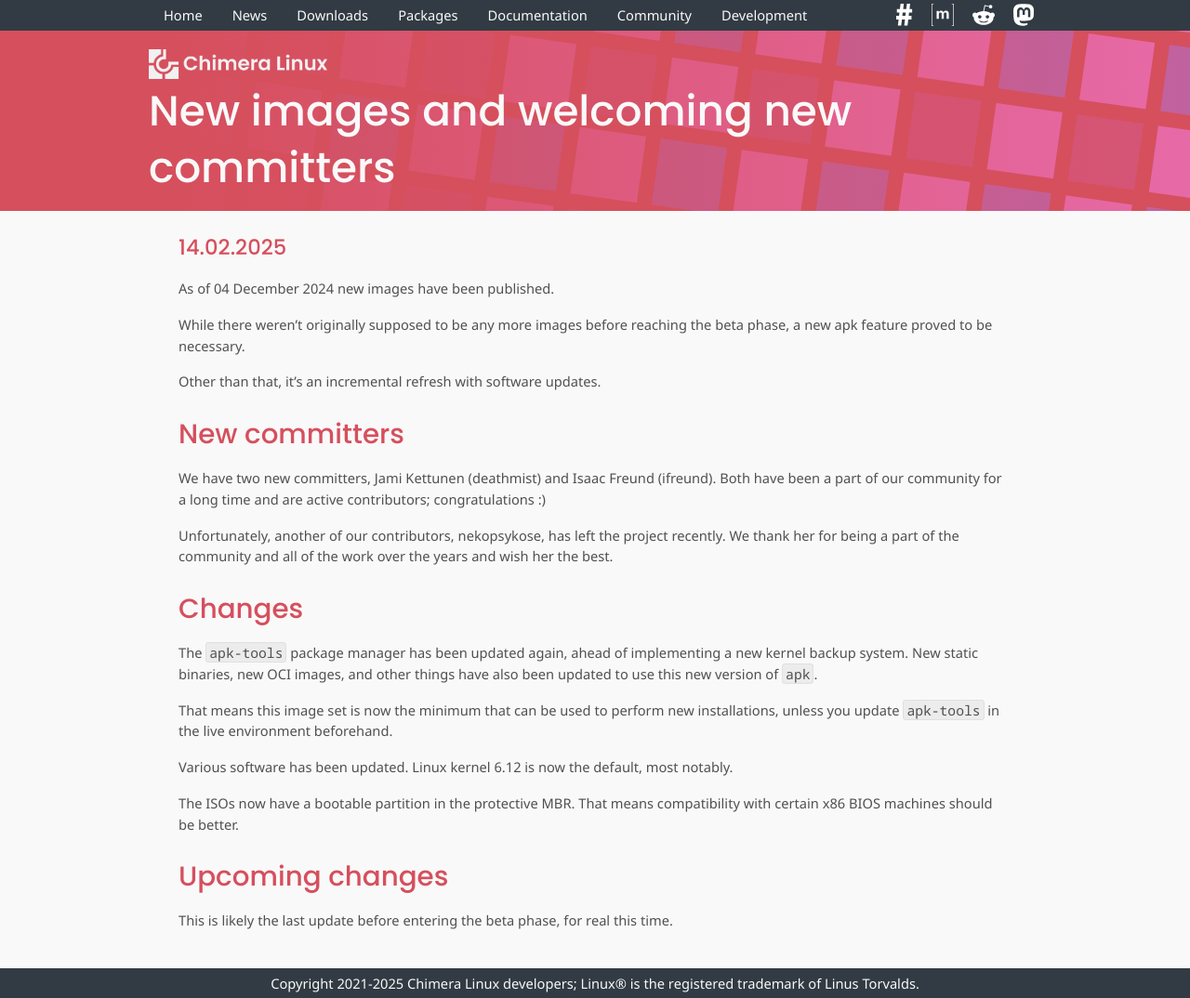
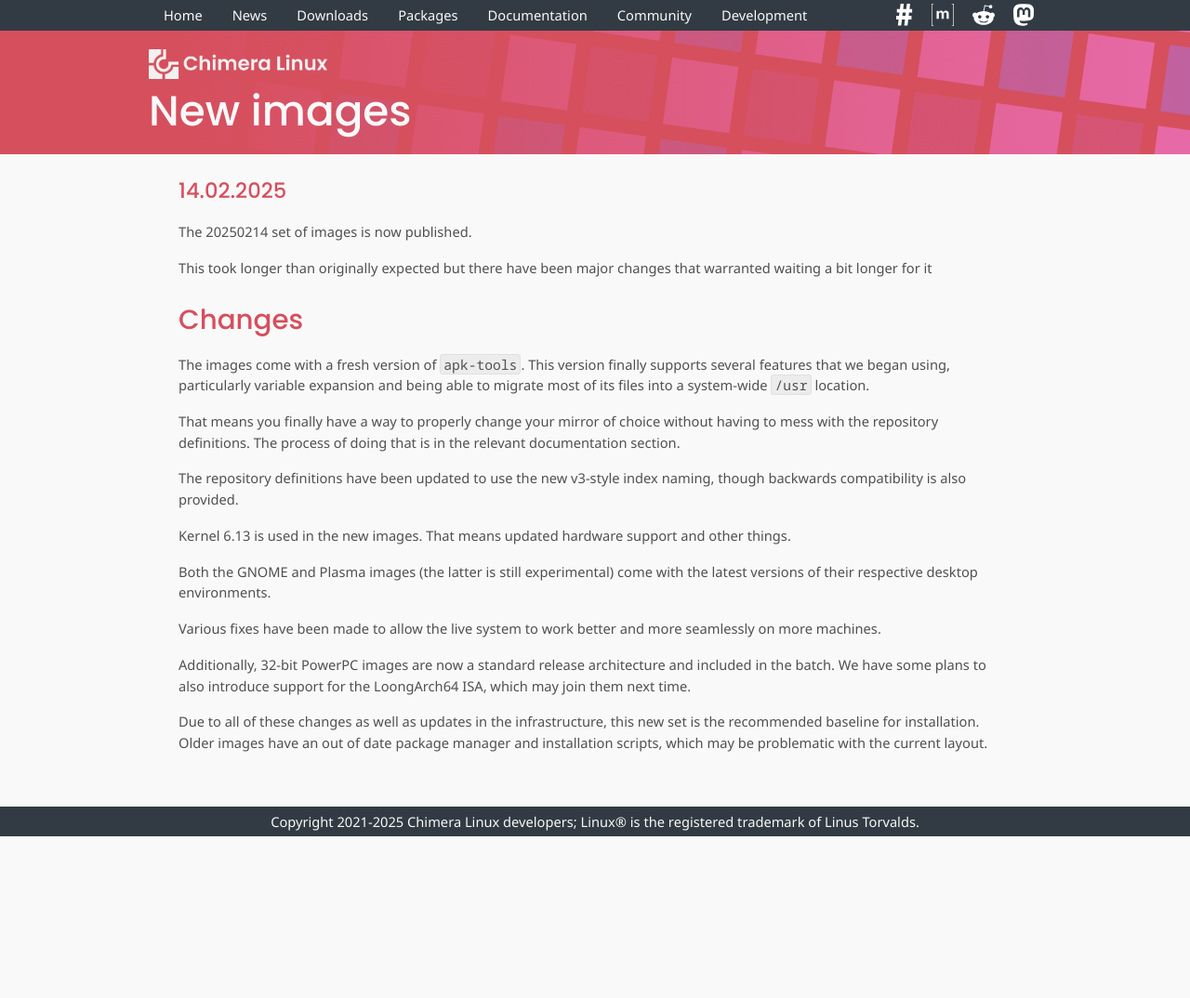
Before and after one commit to chimera-linux/chimera-linux.github.io, a Jekyll site: the page built from _posts/2025-02-14-new-images.md, in a window 1280 px wide. Shown: the whole page at 93% size. Built offline with Jekyll 4.4.1, drawn with Linux system fonts in a browser that asks for light colours; after the commit the page ends 900 px from its top, so only the background shows below that.

Commit message:
oops, actually update with proper content

```diff
--- a/_posts/2025-02-14-new-images.md
+++ b/_posts/2025-02-14-new-images.md
@@ -1,50 +1,44 @@
 ---
-title: New images and welcoming new committers
+title: New images
 layout: post
 excerpt_separator: <!--more-->
 ---
 
-As of 04 December 2024 new images have been published.
+The 20250214 set of images is now published.
 
-While there weren't originally supposed to be any more images
-before reaching the beta phase, a new apk feature proved to
-be necessary.
-
-Other than that, it's an incremental refresh with software
-updates.
+This took longer than originally expected but there have been
+major changes that warranted waiting a bit longer for it
 
 <!--more-->
 
-## New committers
-
-We have two new committers, Jami Kettunen (deathmist) and
-Isaac Freund (ifreund). Both have been a part of our community
-for a long time and are active contributors; congratulations :)
-
-Unfortunately, another of our contributors, nekopsykose, has
-left the project recently. We thank her for being a part of
-the community and all of the work over the years and wish her
-the best.
-
 ## Changes
 
-The `apk-tools` package manager has been updated again, ahead
-of implementing a new kernel backup system. New static binaries,
-new OCI images, and other things have also been updated to use
-this new version of `apk`.
+The images come with a fresh version of `apk-tools`. This version
+finally supports several features that we began using, particularly
+variable expansion and being able to migrate most of its files into
+a system-wide `/usr` location.
 
-That means this image set is now the minimum that can be used
-to perform new installations, unless you update `apk-tools`
-in the live environment beforehand.
+That means you finally have a way to properly change your mirror
+of choice without having to mess with the repository definitions.
+The process of doing that is in the relevant documentation section.
 
-Various software has been updated. Linux kernel 6.12 is now the
-default, most notably.
+The repository definitions have been updated to use the new v3-style
+index naming, though backwards compatibility is also provided.
 
-The ISOs now have a bootable partition in the protective MBR.
-That means compatibility with certain x86 BIOS machines should
-be better.
+Kernel 6.13 is used in the new images. That means updated hardware
+support and other things.
 
-## Upcoming changes
+Both the GNOME and Plasma images (the latter is still experimental)
+come with the latest versions of their respective desktop environments.
 
-This is likely the last update before entering the beta phase,
-for real this time.
+Various fixes have been made to allow the live system to work better
+and more seamlessly on more machines.
+
+Additionally, 32-bit PowerPC images are now a standard release architecture
+and included in the batch. We have some plans to also introduce support
+for the LoongArch64 ISA, which may join them next time.
+
+Due to all of these changes as well as updates in the infrastructure,
+this new set is the recommended baseline for installation. Older images
+have an out of date package manager and installation scripts, which may
+be problematic with the current layout.
```
